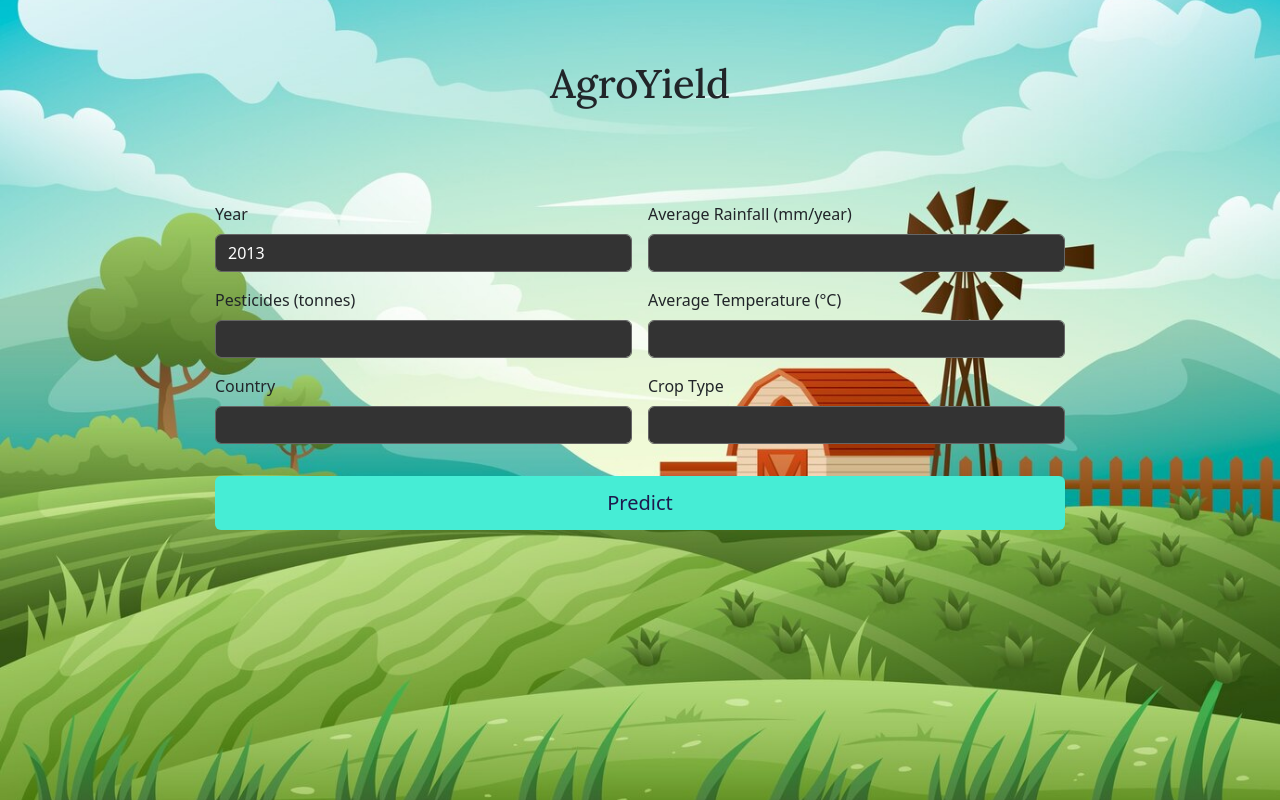
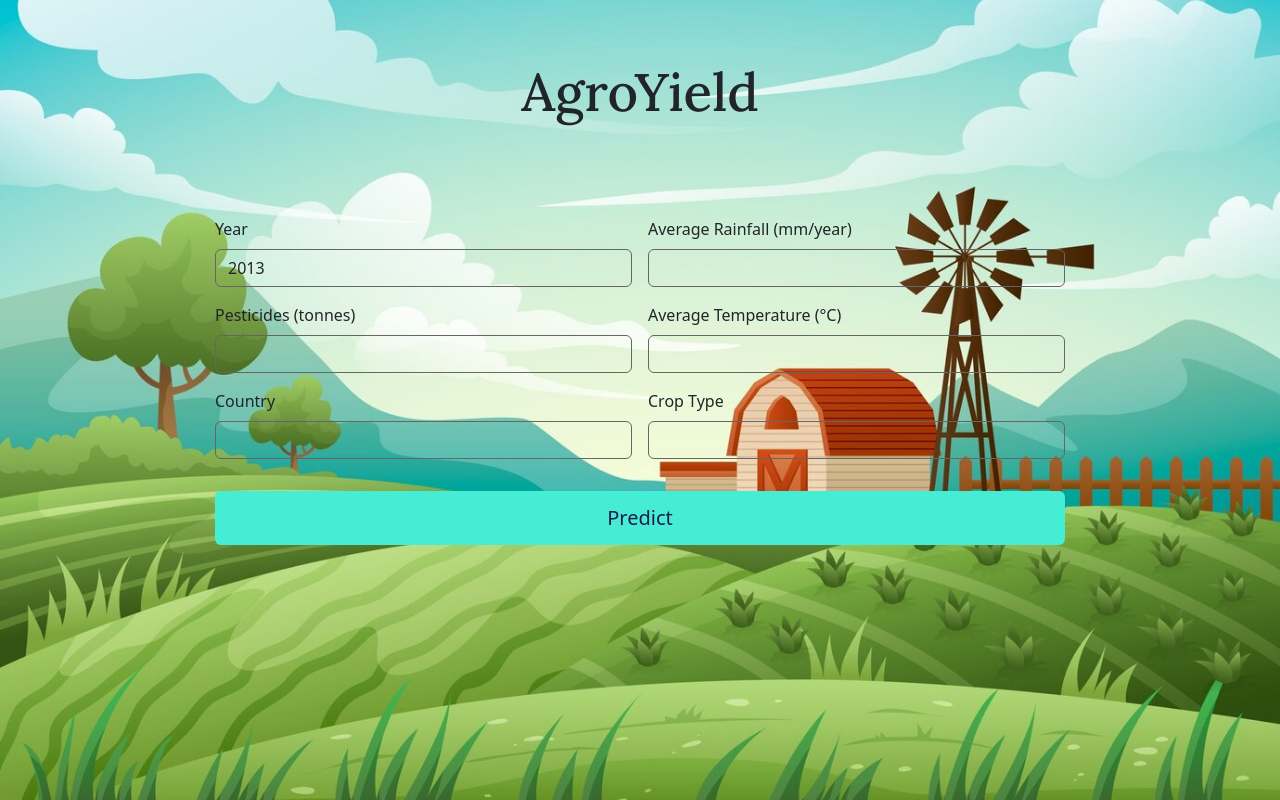
Before and after one commit to sevenrishi/AgroYield, a Flask app: page / in a window 1280 px wide. Run offline with Flask 3, Linux system fonts and the light colour scheme; parts of the project's set-up code (start-up, migrations or seed data) failed here and were passed over.

Commit message:
Updated front

```diff
--- a/static/style.css
+++ b/static/style.css
@@ -13,11 +13,14 @@
     background-color: rgba(0, 0, 0, 0.5) !important;
     border-radius: 15px;
 }
+.outlook{
+  font-size: 3.3rem;
+}
 
 .form-control-dark {
-    background-color: #333 !important;
+    background-color: inherit !important;
     border: 1px solid #666 !important;
-    color: white !important;
+    color: inherit !important;
 }
 
 .form-control-dark::placeholder {
@@ -54,7 +57,7 @@ h1, h2 {
     align-items: center;
     height: 550px;
     width: 850px;
-    margin: 0 auto; /* ✅ This centers it horizontally */
+    margin: 0 auto;
 }
 
 /* Container to center the button */
@@ -79,7 +82,7 @@ h1, h2 {
   }
 
   .predict-btn:hover {
-    background-color: oklch(84.5% 0.143 164.978); /* Darker red on hover */
+    background-color: oklch(84.5% 0.143 164.978);
   }
 
   .prediction-result h1{
@@ -96,6 +99,8 @@ h1, h2 {
     justify-content: center;
     align-items: center;
     text-align: center;
+    color: oklch(41% 0.159 10.272);
+    margin: 20px;
   }
 
   .prediction-result h3{
--- a/templates/index.html
+++ b/templates/index.html
@@ -52,7 +52,7 @@
                 {% if prediction %}
                     <div class="prediction-result">
                         <h2>Predicted Yield:</h2>
-                        <h3 class="text-info" style="color: black;">{{ prediction }} Tonnes</h3>
+                        <h3 class="text-info" style="color: oklch(95.1% 0.026 236.824) !important;">{{ prediction }} Tonnes</h3>
                     </div>
                 {% endif %}
                 {% if error %}
```
